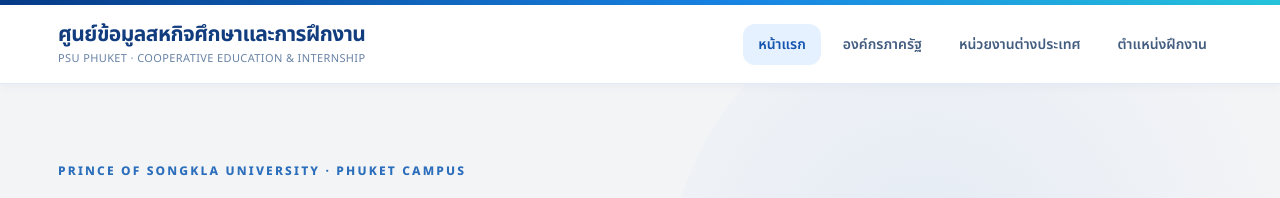
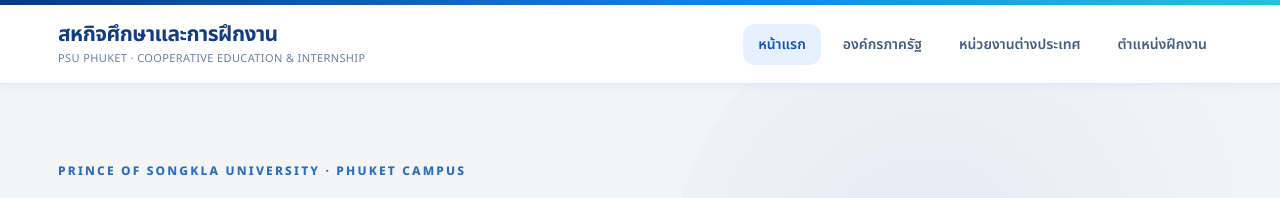
Before and after one commit to psuskillupcenter/psupk-cwie, a plain HTML site: page index.html in a window 1280 px wide. Shown: the top 198 px of the page. Drawn offline with nearby package versions, Linux system fonts and the light colour scheme.

Commit message:
Update index.html

```diff
--- a/index.html
+++ b/index.html
@@ -1,4 +1,4 @@
-<!doctype html><html lang="th"><head><meta charset="utf-8"><meta name="viewport" content="width=device-width,initial-scale=1"><meta name="description" content="ข้อมูลเครือข่ายสถานประกอบการ สหกิจศึกษา และการฝึกประสบการณ์วิชาชีพ มหาวิทยาลัยสงขลานครินทร์ วิทยาเขตภูเก็ต"><title>สหกิจศึกษาและการฝึกงาน | สหกิจศึกษาและการฝึกประสบการณ์วิชาชีพ</title><link rel="preconnect" href="https://fonts.googleapis.com"><link rel="preconnect" href="https://fonts.gstatic.com" crossorigin><link href="https://fonts.googleapis.com/css2?family=Inter:wght@400;500;600;700;800&family=Noto+Sans+Thai:wght@400;500;600;700;800&display=swap" rel="stylesheet"><link rel="stylesheet" href="styles.css"><script src="https://cdn.jsdelivr.net/npm/chart.js"></script><script src="data.js"></script><script src="script.js" defer></script></head><body data-page="home"><div class="utility"></div><header class="head"><div class="wrap head-inner"><a class="brand" href="index.html"><b>ศูนย์ข้อมูลสหกิจศึกษาและการฝึกงาน</b><span>PSU PHUKET · COOPERATIVE EDUCATION &amp; INTERNSHIP</span></a><nav class="nav" aria-label="เมนูหลัก"><a href="index.html" class="active">หน้าแรก</a><a href="public-sector.html">องค์กรภาครัฐ</a><a href="international.html">หน่วยงานต่างประเทศ</a><a href="positions.html">ตำแหน่งฝึกงาน</a></nav></div></header><main class="corporate-home">
+<!doctype html><html lang="th"><head><meta charset="utf-8"><meta name="viewport" content="width=device-width,initial-scale=1"><meta name="description" content="ข้อมูลเครือข่ายสถานประกอบการ สหกิจศึกษา และการฝึกประสบการณ์วิชาชีพ มหาวิทยาลัยสงขลานครินทร์ วิทยาเขตภูเก็ต"><title>สหกิจศึกษาและการฝึกงาน | สหกิจศึกษาและการฝึกประสบการณ์วิชาชีพ</title><link rel="preconnect" href="https://fonts.googleapis.com"><link rel="preconnect" href="https://fonts.gstatic.com" crossorigin><link href="https://fonts.googleapis.com/css2?family=Inter:wght@400;500;600;700;800&family=Noto+Sans+Thai:wght@400;500;600;700;800&display=swap" rel="stylesheet"><link rel="stylesheet" href="styles.css"><script src="https://cdn.jsdelivr.net/npm/chart.js"></script><script src="data.js"></script><script src="script.js" defer></script></head><body data-page="home"><div class="utility"></div><header class="head"><div class="wrap head-inner"><a class="brand" href="index.html"><b>สหกิจศึกษาและการฝึกงาน</b><span>PSU PHUKET · COOPERATIVE EDUCATION &amp; INTERNSHIP</span></a><nav class="nav" aria-label="เมนูหลัก"><a href="index.html" class="active">หน้าแรก</a><a href="public-sector.html">องค์กรภาครัฐ</a><a href="international.html">หน่วยงานต่างประเทศ</a><a href="positions.html">ตำแหน่งฝึกงาน</a></nav></div></header><main class="corporate-home">
 <section class="power-hero" aria-label="เครือข่ายสหกิจศึกษา">
  <div class="power-hero-watermark" aria-hidden="true"><img src="psu-phuket-logo.png" alt=""></div>
  <div class="wrap power-hero-inner">
```
